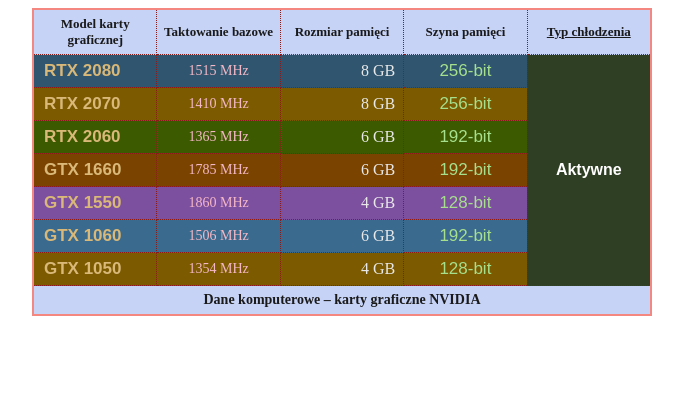
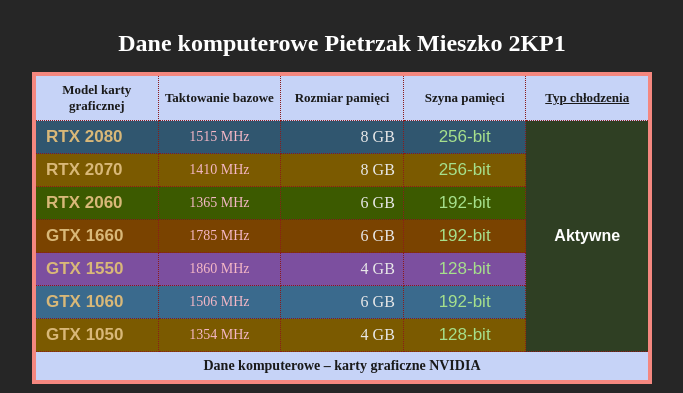
Before and after one commit to miepie32/index, a plain HTML site: page TABELA_PIETRZAK.html in a window 1280 px wide. Shown: the top 393 px of the page, without its empty margins (298-981 px from the left). Drawn offline with Linux system fonts and the light colour scheme.

Commit message:
Refactor HTML table structure and styles

```diff
--- a/TABELA_PIETRZAK.html
+++ b/TABELA_PIETRZAK.html
@@ -1,15 +1,27 @@
- <table style="width:620px; margin:0 auto; table-layout:fixed; border-collapse:collapse; border:2px solid #f4877f;">
+<!DOCTYPE html>
+<html lang="pl-PL">
+<head>
+  <meta charset="UTF-8">
+  <title>Tabela HTML wykonanie Pietrzak 2KP1</title>
+</head>
+<body style="background-color:#262626; margin:0; padding:30px 0;">
 
+<table style="width:620px; margin:0 auto; table-layout:fixed; border-collapse:collapse; border:4px solid #f4877f;">
+  <caption style="color:#ffffff; font-family:'Times New Roman', serif; font-size:24px; font-weight:bold; padding-bottom:15px;">Dane komputerowe Pietrzak Mieszko 2KP1</caption>
+
+  <thead>
     <tr style="background-color:#c6d3f7; font-family:'Times New Roman', serif; font-size:13px; font-weight:bold; color:#1a1a1a; text-align:center;">
-    <td style="border:1px dotted #8b1a1a; padding:6px 4px; width:20%;">Model karty graficznej</td>
-    <td style="border:1px dotted #8b1a1a; padding:6px 4px; width:20%;">Taktowanie bazowe</td>
-    <td style="border:1px dotted #8b1a1a; padding:6px 4px; width:20%;">Rozmiar pamięci</td>
-    <td style="border:1px dotted #8b1a1a; padding:6px 4px; width:20%;">Szyna pamięci</td>
-    <td style="border:1px dotted #8b1a1a; padding:6px 4px; width:20%; text-decoration:underline;">Typ chłodzenia</td>
+      <th style="border:1px dotted #8b1a1a; padding:6px 4px; width:20%;">Model karty graficznej</th>
+      <th style="border:1px dotted #8b1a1a; padding:6px 4px; width:20%;">Taktowanie bazowe</th>
+      <th style="border:1px dotted #8b1a1a; padding:6px 4px; width:20%;">Rozmiar pamięci</th>
+      <th style="border:1px dotted #8b1a1a; padding:6px 4px; width:20%;">Szyna pamięci</th>
+      <th style="border:1px dotted #8b1a1a; padding:6px 4px; width:20%; text-decoration:underline;">Typ chłodzenia</th>
     </tr>
+  </thead>
 
+  <tbody>
     <tr style="background-color:#30566f;">
-    <td style="border:1px dotted #8b1a1a; padding:6px 10px; font-family:Arial, sans-serif; font-weight:bold; font-size:17px; color:#d9b878;">RTX 2080</td>
+      <td style="border:1px dotted #8b1a1a; padding:6px 10px; font-family:Arial, sans-serif; font-weight:bold; font-size:17px; color:#d9b878; text-align:left;">RTX 2080</td>
       <td style="border:1px dotted #8b1a1a; padding:6px; font-family:'Times New Roman', serif; font-size:14px; color:#f5b8c6; text-align:center;">1515 MHz</td>
       <td style="border:1px dotted #8b1a1a; padding:6px 8px; font-family:'Times New Roman', serif; font-size:16px; color:#e8e8e8; text-align:right;">8 GB</td>
       <td style="border:1px dotted #8b1a1a; padding:6px; font-family:Arial, sans-serif; font-size:17px; color:#a6e08c; text-align:center;">256-bit</td>
@@ -17,42 +29,42 @@
     </tr>
 
     <tr style="background-color:#7b5a00;">
-    <td style="border:1px dotted #8b1a1a; padding:6px 10px; font-family:Arial, sans-serif; font-weight:bold; font-size:17px; color:#d9b878;">RTX 2070</td>
+      <td style="border:1px dotted #8b1a1a; padding:6px 10px; font-family:Arial, sans-serif; font-weight:bold; font-size:17px; color:#d9b878; text-align:left;">RTX 2070</td>
       <td style="border:1px dotted #8b1a1a; padding:6px; font-family:'Times New Roman', serif; font-size:14px; color:#f5b8c6; text-align:center;">1410 MHz</td>
       <td style="border:1px dotted #8b1a1a; padding:6px 8px; font-family:'Times New Roman', serif; font-size:16px; color:#e8e8e8; text-align:right;">8 GB</td>
       <td style="border:1px dotted #8b1a1a; padding:6px; font-family:Arial, sans-serif; font-size:17px; color:#a6e08c; text-align:center;">256-bit</td>
     </tr>
 
     <tr style="background-color:#3c5a00;">
-    <td style="border:1px dotted #8b1a1a; padding:6px 10px; font-family:Arial, sans-serif; font-weight:bold; font-size:17px; color:#d9b878;">RTX 2060</td>
+      <td style="border:1px dotted #8b1a1a; padding:6px 10px; font-family:Arial, sans-serif; font-weight:bold; font-size:17px; color:#d9b878; text-align:left;">RTX 2060</td>
       <td style="border:1px dotted #8b1a1a; padding:6px; font-family:'Times New Roman', serif; font-size:14px; color:#f5b8c6; text-align:center;">1365 MHz</td>
       <td style="border:1px dotted #8b1a1a; padding:6px 8px; font-family:'Times New Roman', serif; font-size:16px; color:#e8e8e8; text-align:right;">6 GB</td>
       <td style="border:1px dotted #8b1a1a; padding:6px; font-family:Arial, sans-serif; font-size:17px; color:#a6e08c; text-align:center;">192-bit</td>
     </tr>
 
     <tr style="background-color:#7a4300;">
-    <td style="border:1px dotted #8b1a1a; padding:6px 10px; font-family:Arial, sans-serif; font-weight:bold; font-size:17px; color:#d9b878;">GTX 1660</td>
+      <td style="border:1px dotted #8b1a1a; padding:6px 10px; font-family:Arial, sans-serif; font-weight:bold; font-size:17px; color:#d9b878; text-align:left;">GTX 1660</td>
       <td style="border:1px dotted #8b1a1a; padding:6px; font-family:'Times New Roman', serif; font-size:14px; color:#f5b8c6; text-align:center;">1785 MHz</td>
       <td style="border:1px dotted #8b1a1a; padding:6px 8px; font-family:'Times New Roman', serif; font-size:16px; color:#e8e8e8; text-align:right;">6 GB</td>
       <td style="border:1px dotted #8b1a1a; padding:6px; font-family:Arial, sans-serif; font-size:17px; color:#a6e08c; text-align:center;">192-bit</td>
     </tr>
 
     <tr style="background-color:#7c4f9f;">
-    <td style="border:1px dotted #8b1a1a; padding:6px 10px; font-family:Arial, sans-serif; font-weight:bold; font-size:17px; color:#d9b878;">GTX 1550</td>
+      <td style="border:1px dotted #8b1a1a; padding:6px 10px; font-family:Arial, sans-serif; font-weight:bold; font-size:17px; color:#d9b878; text-align:left;">GTX 1550</td>
       <td style="border:1px dotted #8b1a1a; padding:6px; font-family:'Times New Roman', serif; font-size:14px; color:#f5b8c6; text-align:center;">1860 MHz</td>
       <td style="border:1px dotted #8b1a1a; padding:6px 8px; font-family:'Times New Roman', serif; font-size:16px; color:#e8e8e8; text-align:right;">4 GB</td>
       <td style="border:1px dotted #8b1a1a; padding:6px; font-family:Arial, sans-serif; font-size:17px; color:#a6e08c; text-align:center;">128-bit</td>
     </tr>
 
     <tr style="background-color:#3a6a8d;">
-    <td style="border:1px dotted #8b1a1a; padding:6px 10px; font-family:Arial, sans-serif; font-weight:bold; font-size:17px; color:#d9b878;">GTX 1060</td>
+      <td style="border:1px dotted #8b1a1a; padding:6px 10px; font-family:Arial, sans-serif; font-weight:bold; font-size:17px; color:#d9b878; text-align:left;">GTX 1060</td>
       <td style="border:1px dotted #8b1a1a; padding:6px; font-family:'Times New Roman', serif; font-size:14px; color:#f5b8c6; text-align:center;">1506 MHz</td>
       <td style="border:1px dotted #8b1a1a; padding:6px 8px; font-family:'Times New Roman', serif; font-size:16px; color:#e8e8e8; text-align:right;">6 GB</td>
       <td style="border:1px dotted #8b1a1a; padding:6px; font-family:Arial, sans-serif; font-size:17px; color:#a6e08c; text-align:center;">192-bit</td>
     </tr>
 
     <tr style="background-color:#7b5a00;">
-    <td style="border:1px dotted #8b1a1a; padding:6px 10px; font-family:Arial, sans-serif; font-weight:bold; font-size:17px; color:#d9b878;">GTX 1050</td>
+      <td style="border:1px dotted #8b1a1a; padding:6px 10px; font-family:Arial, sans-serif; font-weight:bold; font-size:17px; color:#d9b878; text-align:left;">GTX 1050</td>
       <td style="border:1px dotted #8b1a1a; padding:6px; font-family:'Times New Roman', serif; font-size:14px; color:#f5b8c6; text-align:center;">1354 MHz</td>
       <td style="border:1px dotted #8b1a1a; padding:6px 8px; font-family:'Times New Roman', serif; font-size:16px; color:#e8e8e8; text-align:right;">4 GB</td>
       <td style="border:1px dotted #8b1a1a; padding:6px; font-family:Arial, sans-serif; font-size:17px; color:#a6e08c; text-align:center;">128-bit</td>
@@ -61,5 +73,12 @@
     <tr style="background-color:#c6d3f7;">
       <td colspan="5" style="border:1px dotted #8b1a1a; padding:6px; font-family:'Times New Roman', serif; font-size:14px; font-weight:bold; color:#1a1a1a; text-align:center;">Dane komputerowe – karty graficzne NVIDIA</td>
     </tr>
+  </tbody>
+</table>
 
-</table>
+<p style="width:620px; margin:15px auto; color:red; font-style:italic; text-decoration:underline; font-size:xx-large; font-family:'Times New Roman', serif;">Źródło: własne</p>
+
+<p style="text-align:center;"><a href="index.html" style="color:#c6d3f7;">Wróć do strony głównej</a></p>
+
+</body>
+</html>
```
Lines whose indentation alone changed are shown as unchanged.
